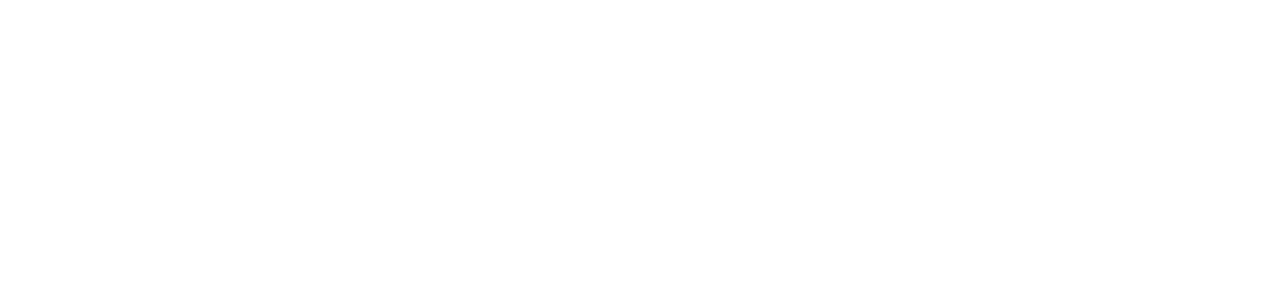
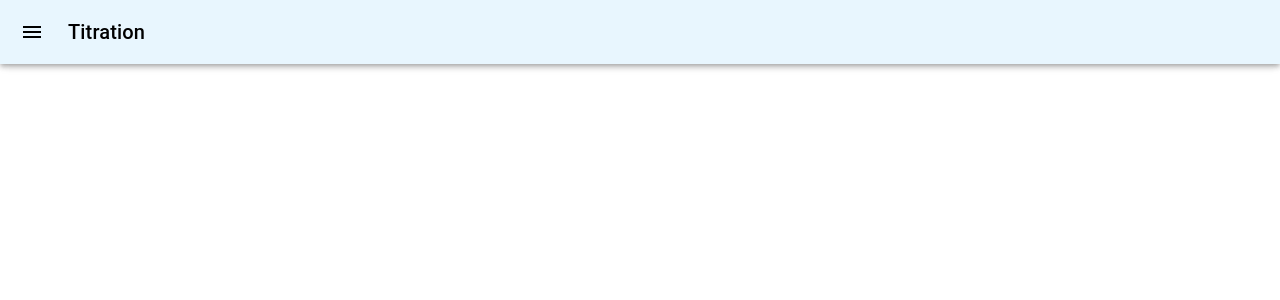
Before and after one commit to mercy-yugi/Quicklab-Frontend, a React (Create React App) app in the folder quick-lab/: page /canvas in a window 1280 px wide. Before the commit this address had no page. Shown: the top 300 px of the page. Built offline with nearby package versions, Linux system fonts and the light colour scheme.

Commit message:
working on lab interface

```diff
--- a/quick-lab/package.json
+++ b/quick-lab/package.json
@@ -3,7 +3,12 @@
   "version": "0.1.0",
   "private": true,
   "dependencies": {
+    "@emotion/react": "^11.10.4",
+    "@emotion/styled": "^11.10.4",
     "@hookform/resolvers": "^2.9.8",
+    "@material-ui/core": "^4.12.4",
+    "@mui/icons-material": "^5.10.9",
+    "@mui/material": "^5.10.9",
     "@testing-library/jest-dom": "^5.16.5",
     "@testing-library/react": "^13.4.0",
     "@testing-library/user-event": "^13.5.0",
--- a/quick-lab/src/App.js
+++ b/quick-lab/src/App.js
@@ -4,6 +4,7 @@
 import LoginForm from './Login/login';
 import Dashboard from './dashboard/Dashboard';
 import Practicals from './dashboard/Practicals';
+import Interface from './labinterface/Interface';
 
 
 
@@ -16,6 +17,7 @@
         <Route path="/" element={<SignupForm/>}/>
         <Route path="/login" element={<LoginForm/>}/>
         <Route path="/home" element={<Dashboard/>}/>
+        <Route path="/canvas" element={<Interface/>}/>
 
 
   </Routes>
--- a/quick-lab/src/dashboard/Practicals.js
+++ b/quick-lab/src/dashboard/Practicals.js
@@ -6,6 +6,7 @@
 import {BsEmojiSmileFill,BsPersonCircle} from 'react-icons/bs';
 import Select from 'react-select'
 import '../dashboard/dashboard.css';
+import { Link, useNavigate} from 'react-router-dom';
 
 
 
@@ -14,6 +15,7 @@
 
 
 const Practicals=()=>{
+  const navigate = useNavigate()
 
     const options = [
         { value: 'FORM 4', label: 'Form 4' },
@@ -80,6 +82,10 @@
 
       }
       }
+      const navigatetoInterface = (e) => {
+          navigate('/canvas')
+          e.preventDefault()
+      }
 
     const fetchPractical=()=>{
          axios.get("https://sheltered-earth-23604.herokuapp.com/api/practicals/")
@@ -140,7 +146,7 @@
                 <p className="practical_description" >Base-acid titration intended to hep students understand  the reactions  </p>
             </div>
 
-            <div className='one'>
+            <div className='one' onClick={navigatetoInterface}>
                 <img className='picture' src={image} alt='practical'/>
                 <p className='practical_title'><b>{len>=2 && filteredResults[1].title || practicals.length!==0 && practicals[1].title  }</b></p>
                 <p className="practical_description" >Base-acid titration intended to hep students understand  the reactions  </p>
--- a/quick-lab/src/labinterface/Interface.js
+++ b/quick-lab/src/labinterface/Interface.js
@@ -0,0 +1,164 @@
+import * as React from 'react';
+import { styled, useTheme } from '@mui/material/styles';
+import Box from '@mui/material/Box';
+import Drawer from '@mui/material/Drawer';
+import CssBaseline from '@mui/material/CssBaseline';
+import MuiAppBar from '@mui/material/AppBar';
+import Toolbar from '@mui/material/Toolbar';
+import List from '@mui/material/List';
+import Typography from '@mui/material/Typography';
+import Divider from '@mui/material/Divider';
+import IconButton from '@mui/material/IconButton';
+import MenuIcon from '@mui/icons-material/Menu';
+import ChevronLeftIcon from '@mui/icons-material/ChevronLeft';
+import ChevronRightIcon from '@mui/icons-material/ChevronRight';
+import ListItem from '@mui/material/ListItem';
+import ListItemButton from '@mui/material/ListItemButton';
+import ListItemIcon from '@mui/material/ListItemIcon';
+import ListItemText from '@mui/material/ListItemText';
+import InboxIcon from '@mui/icons-material/MoveToInbox';
+import MailIcon from '@mui/icons-material/Mail';
+import '../labinterface/interface.css'
+
+const drawerWidth = 240;
+
+const Main = styled('main', { shouldForwardProp: (prop) => prop !== 'open' })(
+  ({ theme, open }) => ({
+    flexGrow: 1,
+    padding: theme.spacing(3),
+    transition: theme.transitions.create('margin', {
+      easing: theme.transitions.easing.sharp,
+      duration: theme.transitions.duration.leavingScreen,
+    }),
+    marginLeft: `-${drawerWidth}px`,
+    ...(open && {
+      transition: theme.transitions.create('margin', {
+        easing: theme.transitions.easing.easeOut,
+        duration: theme.transitions.duration.enteringScreen,
+      }),
+      marginLeft: 0,
+
+    }),
+  }),
+);
+
+const AppBar = styled(MuiAppBar, {
+  shouldForwardProp: (prop) => prop !== 'open',
+})(({ theme, open }) => ({
+  transition: theme.transitions.create(['margin', 'width'], {
+    easing: theme.transitions.easing.sharp,
+    duration: theme.transitions.duration.leavingScreen,
+  }),
+  ...(open && {
+    width: `calc(100% - ${drawerWidth}px)`,
+    marginLeft: `${drawerWidth}px`,
+    transition: theme.transitions.create(['margin', 'width'], {
+      easing: theme.transitions.easing.easeOut,
+      duration: theme.transitions.duration.enteringScreen,
+    }),
+  }),
+}));
+
+const DrawerHeader = styled('div')(({ theme }) => ({
+  display: 'flex',
+  alignItems: 'center',
+  padding: theme.spacing(0, 1),
+  // necessary for content to be below app bar
+  ...theme.mixins.toolbar,
+  justifyContent: 'flex-end',
+}));
+
+export default function PersistentDrawerLeft() {
+  const theme = useTheme();
+  const [open, setOpen] = React.useState(false);
+
+  const handleDrawerOpen = () => {
+    setOpen(true);
+  };
+
+  const handleDrawerClose = () => {
+    setOpen(false);
+  };
+
+  return (
+    <Box sx={{ display: 'flex' }}>
+      <CssBaseline />
+      <AppBar  position="fixed" open={open} >
+        <Toolbar className='appbar'>
+          <IconButton
+            color="inherit"
+            aria-label="open drawer"
+            onClick={handleDrawerOpen}
+            edge="start"
+            sx={{ mr: 2, ...(open && { display: 'none' }) }}
+          >
+            <MenuIcon />
+          </IconButton>
+          <Typography className='heading1' variant="h6" noWrap component="div">
+        Titration
+        </Typography>
+        </Toolbar>
+      </AppBar>
+      <Drawer className='drawer'
+        sx={{
+          width: drawerWidth,
+          flexShrink: 0,
+          '& .MuiDrawer-paper': {
+            width: drawerWidth,
+            boxSizing: 'border-box',
+          },
+        }}
+        variant="persistent"
+        anchor="left"
+        open={open}
+      >
+        <DrawerHeader>
+          <IconButton onClick={handleDrawerClose}>
+            {theme.direction === 'ltr' ? <ChevronLeftIcon /> : <ChevronRightIcon />}
+          </IconButton>
+        </DrawerHeader>
+        <Divider />
+        <List>
+            <Typography className='instructions'>Instructions</Typography>
+            <Typography paragraph>
+
+        </Typography>
+          {/* {['Inbox', 'Starred', 'Send email', 'Drafts'].map((text, index) => (
+            <ListItem key={text} disablePadding>
+              <ListItemButton>
+                <ListItemIcon>
+                  {index % 2 === 0 ? <InboxIcon /> : <MailIcon />}
+                </ListItemIcon>
+                <ListItemText primary={text} />
+              </ListItemButton>
+            </ListItem>
+          ))} */}
+        </List>
+        <Divider />
+        <List>
+        <Typography className='instructions'>Tools and Equipment</Typography>
+          {/* {['All mail', 'Trash', 'Spam'].map((text, index) => (
+            <ListItem key={text} disablePadding>
+              <ListItemButton>
+                <ListItemIcon>
+                  {index % 2 === 0 ? <InboxIcon /> : <MailIcon />}
+                </ListItemIcon>
+                <ListItemText primary={text} />
+              </ListItemButton>
+            </ListItem>
+          ))} */}
+        </List>
+      </Drawer>
+      <Main open={open}>
+        <DrawerHeader />
+        <Typography paragraph>
+
+        </Typography>
+        <Typography paragraph>
+
+        </Typography>
+      </Main>
+
+    </Box>
+  );
+}
--- a/quick-lab/src/labinterface/interface.css
+++ b/quick-lab/src/labinterface/interface.css
@@ -0,0 +1,13 @@
+.instructions{
+    color: red;
+    text-align: center;
+}
+/* .drawer{
+    background-color:#e8f6fe;
+} */
+.appbar{
+    background-color:#e8f6fe;
+    color: black;
+    font-family: sans-serif;
+    font-style:bold;
+}
```
Also changed, not shown: 1 other file (tests, documents, lock files or other folders).
